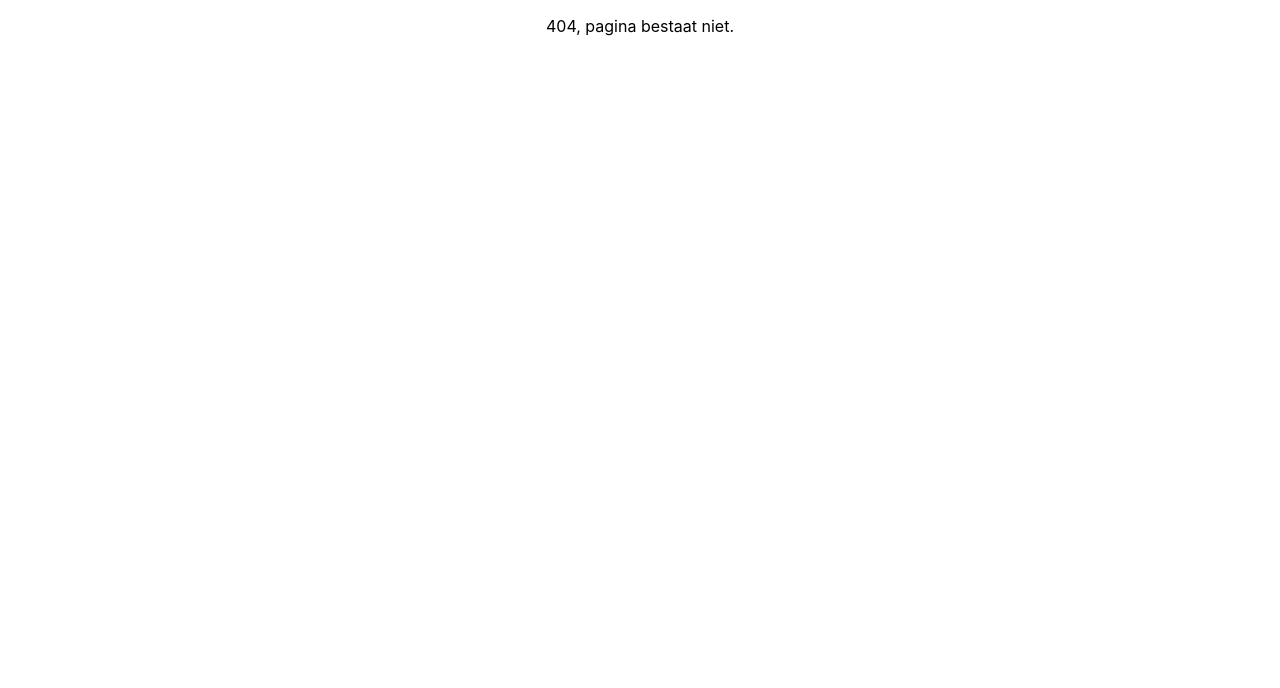
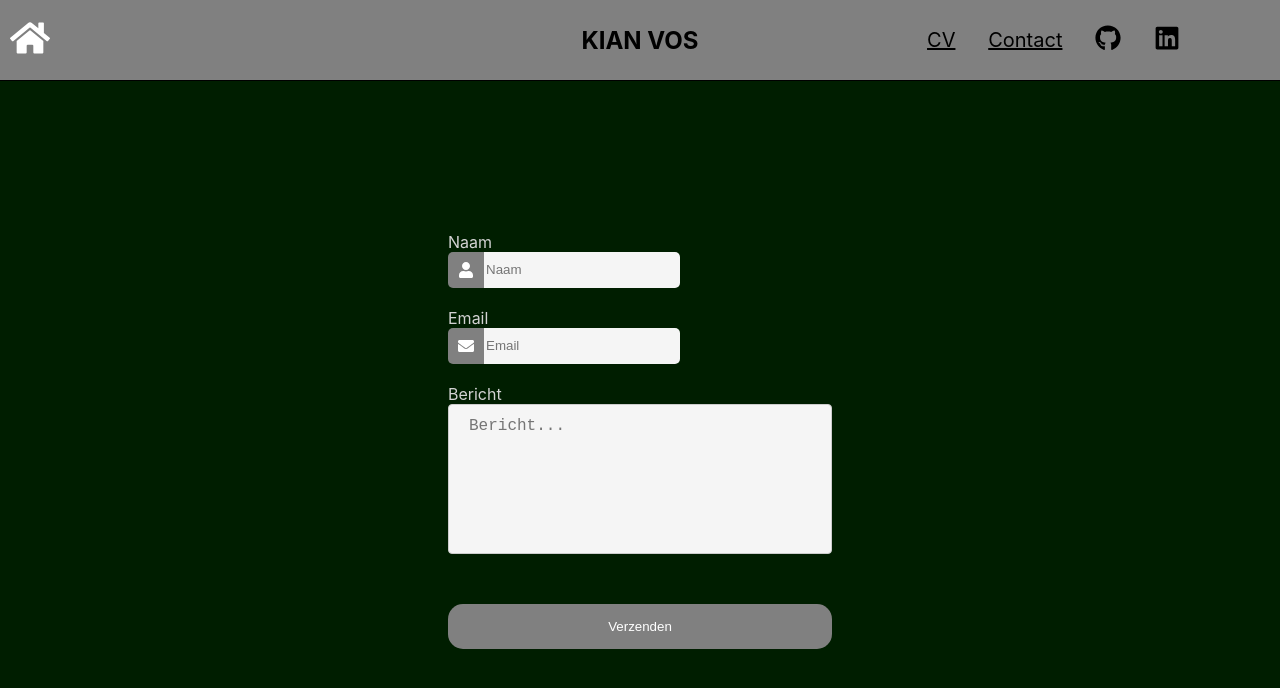
Before and after one commit to Kianvos/portfolio, a React (Create React App) app: page /contact in a window 1280 px wide. Before the commit this address had no page. Shown: the top 688 px of the page. Built offline with nearby package versions, Linux system fonts and the light colour scheme; no server answers.

Commit message:
Contactpagina gefixt

```diff
--- a/package.json
+++ b/package.json
@@ -9,13 +9,14 @@
     "@testing-library/jest-dom": "^5.16.5",
     "@testing-library/react": "^13.4.0",
     "@testing-library/user-event": "^13.5.0",
+    "emailjs-com": "^3.2.0",
     "react": "^18.2.0",
     "react-dom": "^18.2.0",
-    "react-fullpage": "^0.1.19",
     "react-icons": "^4.8.0",
     "react-router-dom": "^6.10.0",
     "react-scripts": "5.0.1",
     "react-scroll": "^1.8.9",
+    "sweetalert2": "^11.7.3",
     "web-vitals": "^2.1.4"
   },
   "scripts": {
--- a/src/App.js
+++ b/src/App.js
@@ -1,11 +1,15 @@
 import './App.css';
-import Homepage from "./assets/components/Homepage/homepage";
 import {useEffect, useRef, useState} from "react";
 import {Route, BrowserRouter as Router, Routes} from "react-router-dom";
+import Homepage from "./assets/components/Homepage/homepage";
 import CV from "./assets/components/CV/cv";
+import Contact from "./assets/components/Contact/contact";
 import './assets/components/app.css';
+// import dotenv from "dotenv";
 
 function App() {
+    // dotenv.config()
+
     const ref = useRef(null);
     const [isFullPageScrolled, setFullPageScrolled] = useState(false);
     const [isScrolled, setIsScrolled] = useState(false);
@@ -38,6 +42,7 @@ function App() {
                 <Routes>
                     <Route path="/" element={<Homepage isFullPageScrolled={isFullPageScrolled} isScrolled={isScrolled}/>}/>
                     <Route path="/CV" element={<CV/>}/>
+                    <Route path="/contact" element={<Contact/>}/>
                     <Route path="*" element={<p>404, pagina bestaat niet.</p>}/>
                 </Routes>
             </div>
--- /dev/null
+++ b/src/assets/components/Contact/contact.css
@@ -0,0 +1,130 @@
+#contact {
+    min-height: calc(100vh - 80px);
+    background-color: #001e00;
+    width: 100%;
+    margin-top: 80px;
+    color: lightgray;
+    display: flex;
+    justify-content: center;
+    align-items: center;
+}
+
+#loader{
+    display: none;
+}
+
+.loading-activate{
+    display: flex !important;
+    justify-content: center;
+    align-items: center;
+    position: fixed;
+    width: 100%;
+    height: 100%;
+    background-color: gray;
+    z-index: 1000;
+    opacity: 0.6;
+}
+
+#spinner {
+    width: 64px;
+    height: 64px;
+    border: 8px solid;
+    border-color: #001e00 transparent #001e00 transparent;
+    border-radius: 50%;
+    animation: spin-anim 1.2s linear infinite;
+}
+
+@keyframes spin-anim {
+    0% {
+        transform: rotate(0deg);
+    }
+    100% {
+        transform: rotate(360deg);
+    }
+}
+
+.contact-form{
+    width: 30%;
+    margin-bottom: 40px;
+    margin-top: 40px;
+    display: flex;
+    flex-direction: column;
+}
+
+.input-container {
+    display: flex;
+    margin-bottom: 20px;
+
+}
+
+.icon-contact {
+    border-bottom-left-radius: 5px;
+    border-top-left-radius: 5px;
+    padding: 10px;
+    background: gray;
+    color: white;
+    text-align: center;
+}
+
+.input-field {
+    width: 50%;
+    border: 0;
+    border-bottom-right-radius: 5px;
+    border-top-right-radius: 5px;
+    background-color: whitesmoke;
+}
+
+.textarea-field{
+    width: 100%;
+    height: 150px;
+    padding: 12px 20px;
+    box-sizing: border-box;
+    border: 1px solid #ccc;
+    border-radius: 4px;
+    background-color: whitesmoke;
+    font-size: 16px;
+    resize: none;
+}
+
+.input-field:focus, .textarea-field:focus{
+    outline: none;
+    border: 2px solid gray;
+}
+
+.contact-button {
+    background-color: gray;
+    color: white;
+    padding: 15px 20px;
+    border: none;
+    cursor: pointer;
+    border-radius: 15px;
+    opacity: 1;
+    margin-top: 50px;
+}
+
+.contact-button:hover{
+    opacity: 0.9;
+}
+
+.contact-label{
+    text-align: left;
+    font-size: 16px;
+}
+
+@media only screen and (max-width: 600px) {
+    .contact-form{
+        width: 80%;
+        margin-bottom: 10px;
+        margin-top: 10px;
+    }
+    .input-container{
+        width: 100%;
+    }
+    .input-field {
+        width: 100%
+    }
+
+    .textarea-field {
+    font-size: 12px;
+    }
+}
--- /dev/null
+++ b/src/assets/components/Contact/contact.js
@@ -0,0 +1,69 @@
+import React, {useRef} from "react";
+import emailjs from 'emailjs-com';
+import Header from "../default/header";
+import {FaEnvelope, FaUser} from "react-icons/fa";
+import Swal from "sweetalert2";
+
+import './contact.css';
+
+const Projects = () => {
+    const form = useRef();
+    const SERVICE_ID = process.env.REACT_APP_SERVICE_ID;
+    const TEMPLATE_ID = process.env.REACT_APP_TEMPLATE_ID;
+    const PUBLIC_KEY = process.env.REACT_APP_PUBLIC_KEY;
+
+    const loader = document.getElementById("loader")
+
+    const sendEmail = (e) => {
+        e.preventDefault();
+        loader.classList.add("loading-activate");
+        emailjs.sendForm(SERVICE_ID, TEMPLATE_ID, form.current, PUBLIC_KEY).then(r => {
+            Swal.fire({
+                confirmButtonColor: 'gray',
+                icon: "success",
+                title: "Het bericht is verstuurd."
+            })
+            loader.classList.remove("loading-activate");
+
+        }, (error) => {
+            Swal.fire({
+                confirmButtonColor: 'gray',
+                icon: "error",
+                title: 'Er is iets fout gegaan. Probeer opnieuw.',
+                text: error.text
+            })
+            loader.classList.remove("loading-activate");
+
+        })
+    }
+
+    return (
+        <div>
+            <div id={"loader"}>
+                <div id={"spinner"}/>
+            </div>
+            <Header isFullPageScrolled={true}/>
+
+            <div id={"contact"}>
+                <form className={"contact-form"} ref={form} onSubmit={sendEmail}>
+                    <label className={"contact-label"}>Naam</label>
+                    <div className="input-container">
+                        <FaUser className={"icon-contact"}/>
+                        <input className="input-field" type="text" placeholder="Naam" name="name" id="name" required/>
+                    </div>
+                    <label className={"contact-label"}>Email</label>
+                    <div className="input-container">
+                        <FaEnvelope className={"icon-contact"}/>
+                        <input className="input-field" type="email" placeholder="Email" name="email" required/>
+                    </div>
+                    <label className={"contact-label"}>Bericht</label>
+                    <textarea className={"textarea-field"} placeholder={"Bericht..."} name="message" required/>
+
+                    <input type="submit" className={"contact-button"} value={"Verzenden"}/>
+                </form>
+            </div>
+        </div>
+    );
+};
+
+export default Projects;
--- a/src/assets/components/default/header.js
+++ b/src/assets/components/default/header.js
@@ -31,7 +31,7 @@ function Header({isFullPageScrolled}) {
                             <NavLink className="right-li" to={"/CV"}>CV</NavLink>
                         </li>
                         <li className="right">
-                            <NavLink className="right-li contact" to={"/CV"}>Contact</NavLink>
+                            <NavLink className="right-li contact" to={"/contact"}>Contact</NavLink>
                         </li>
                         <li className="right">
                             <a href="https://www.github.com/kianvos" target="_blank" rel="noreferrer">
```
Also changed, not shown: 2 other files (tests, documents, lock files or other folders).
